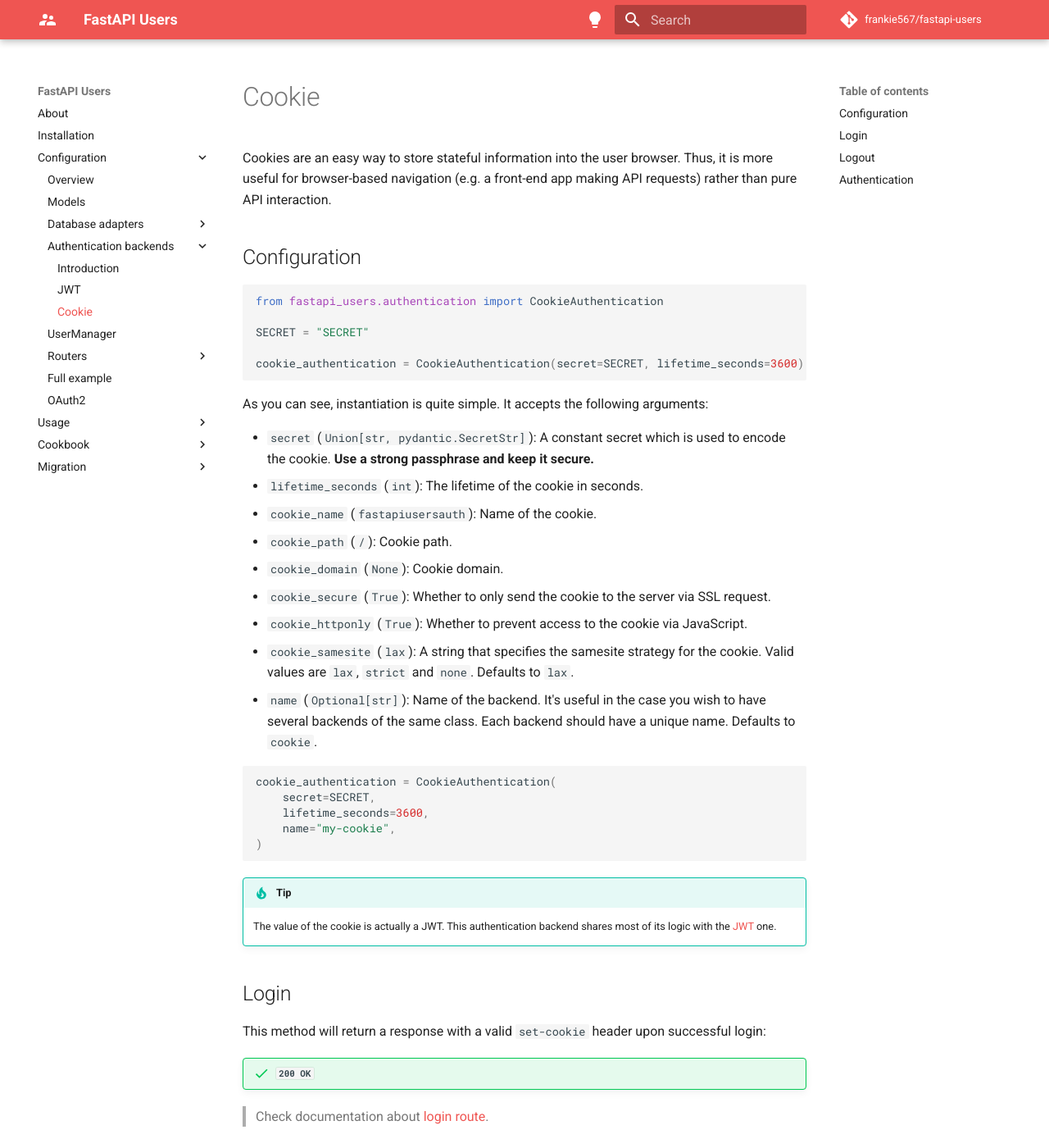
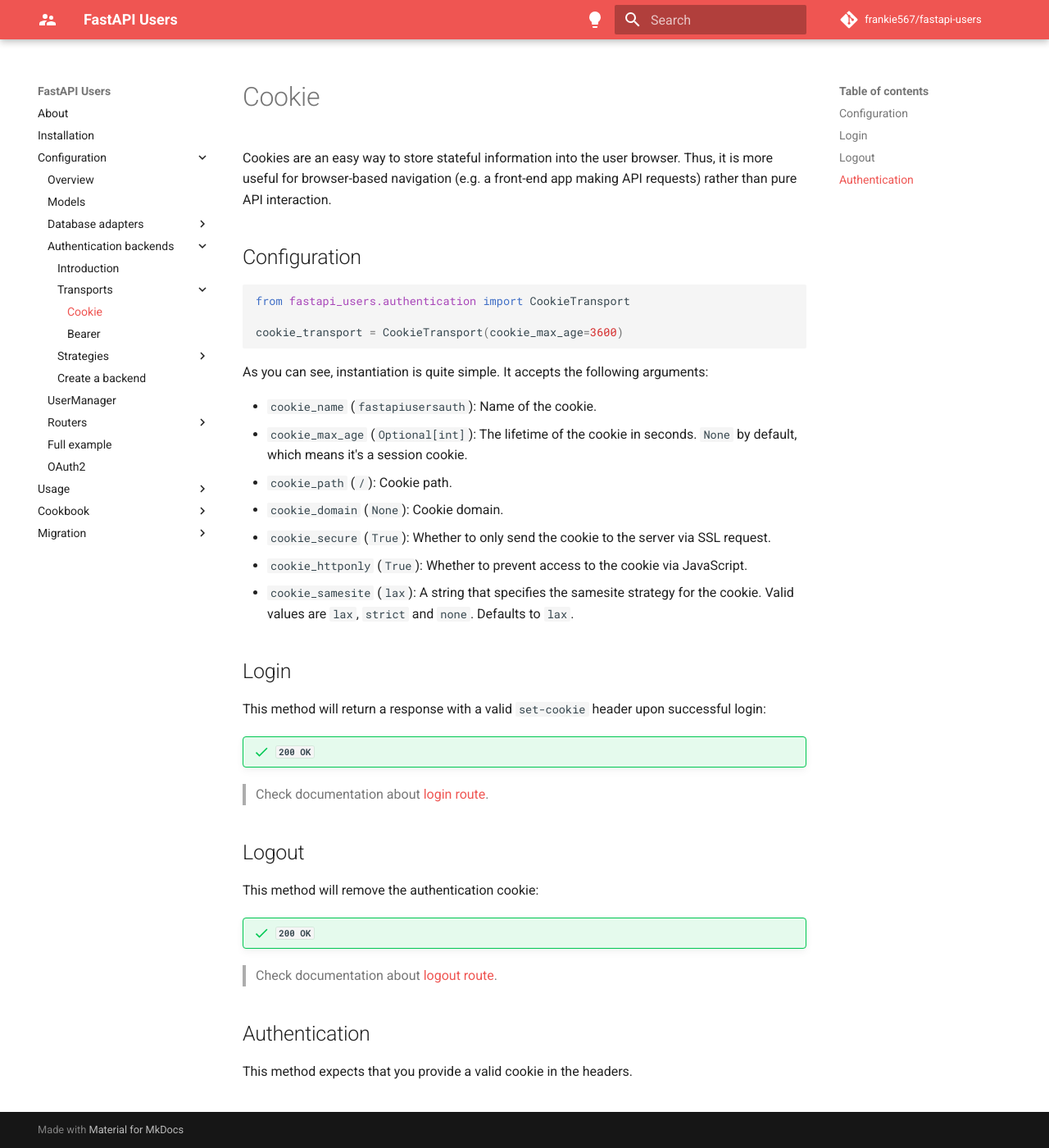
Before and after one commit to fastapi-users/fastapi-users, an MkDocs documentation site: the page built from docs/configuration/authentication/transports/cookie.md, in a window 1280 px wide and 1400 px high. Shown: the whole window at 82% size. Built offline with MkDocs 1.6.1 and Material for MkDocs 9.7.7, drawn with Linux system fonts in a browser that asks for light colours; comment, search, counter and statistics services are not loaded.

Commit message:
Update docs

````diff
--- a/docs/configuration/authentication/cookie.md
+++ b/docs/configuration/authentication/transports/cookie.md
@@ -5,35 +5,20 @@
 ## Configuration
 
 ```py
-from fastapi_users.authentication import CookieAuthentication
+from fastapi_users.authentication import CookieTransport
 
-SECRET = "SECRET"
-
-cookie_authentication = CookieAuthentication(secret=SECRET, lifetime_seconds=3600)
+cookie_transport = CookieTransport(cookie_max_age=3600)
 ```
 
 As you can see, instantiation is quite simple. It accepts the following arguments:
 
-* `secret` (`Union[str, pydantic.SecretStr]`): A constant secret which is used to encode the cookie. **Use a strong passphrase and keep it secure.**
-* `lifetime_seconds` (`int`): The lifetime of the cookie in seconds.
 * `cookie_name` (`fastapiusersauth`): Name of the cookie.
+* `cookie_max_age` (`Optional[int]`): The lifetime of the cookie in seconds. `None` by default, which means it's a session cookie.
 * `cookie_path` (`/`): Cookie path.
 * `cookie_domain` (`None`): Cookie domain.
 * `cookie_secure` (`True`): Whether to only send the cookie to the server via SSL request.
 * `cookie_httponly` (`True`): Whether to prevent access to the cookie via JavaScript.
 * `cookie_samesite` (`lax`): A string that specifies the samesite strategy for the cookie. Valid values are `lax`, `strict` and `none`. Defaults to `lax`.
-* `name` (`Optional[str]`): Name of the backend. It's useful in the case you wish to have several backends of the same class. Each backend should have a unique name. Defaults to `cookie`.
-
-```py
-cookie_authentication = CookieAuthentication(
-    secret=SECRET,
-    lifetime_seconds=3600,
-    name="my-cookie",
-)
-```
-
-!!! tip
-    The value of the cookie is actually a JWT. This authentication backend shares most of its logic with the [JWT](./jwt.md) one.
 
 ## Login
 
--- a/mkdocs.yml
+++ b/mkdocs.yml
@@ -62,8 +62,12 @@
       - configuration/databases/ormar.md
     - Authentication backends:
       - Introduction: configuration/authentication/index.md
-      - configuration/authentication/jwt.md
-      - configuration/authentication/cookie.md
+      - Transports:
+        - configuration/authentication/transports/cookie.md
+        - configuration/authentication/transports/bearer.md
+      - Strategies:
+        - configuration/authentication/strategies/jwt.md
+      - configuration/authentication/backend.md
     - configuration/user-manager.md
     - Routers:
       - Introduction: configuration/routers/index.md
````
Also changed, not shown: docs/configuration/authentication/backend.md (added, +33 -0 lines), docs/configuration/authentication/index.md (+15 -3 lines), docs/configuration/authentication/jwt.md (deleted, +0 -67 lines), docs/configuration/authentication/strategies/jwt.md (added, +25 -0 lines), docs/configuration/authentication/transports/bearer.md (added, +41 -0 lines), docs/configuration/overview.md (+21 -7 lines), docs/configuration/routers/auth.md (+3 -8 lines), docs/configuration/routers/index.md (+1 -1 lines).
